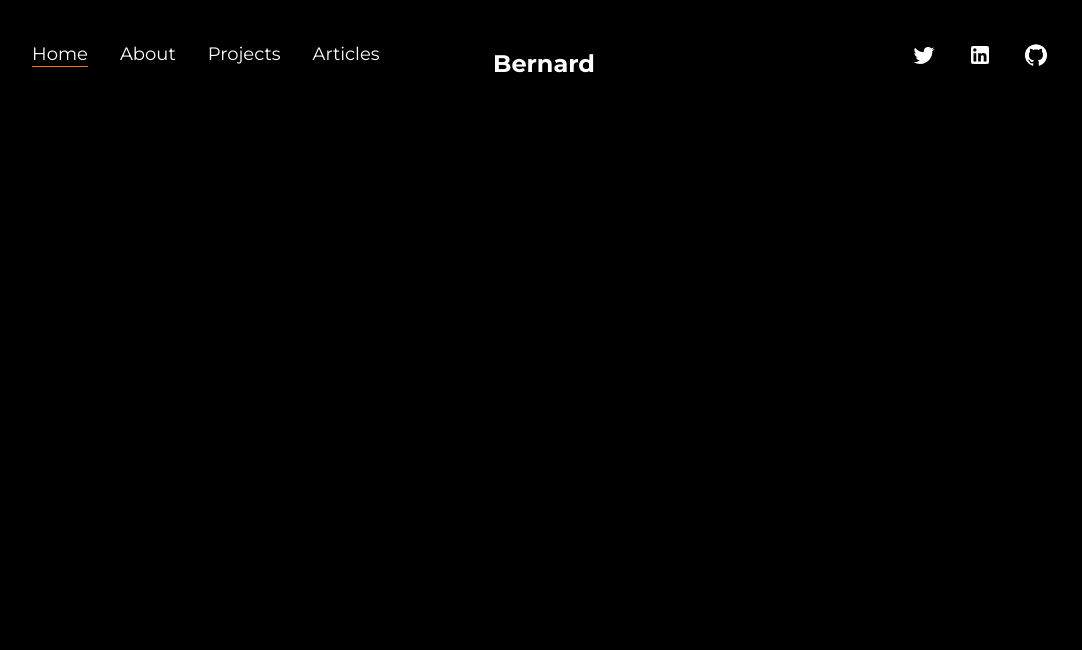
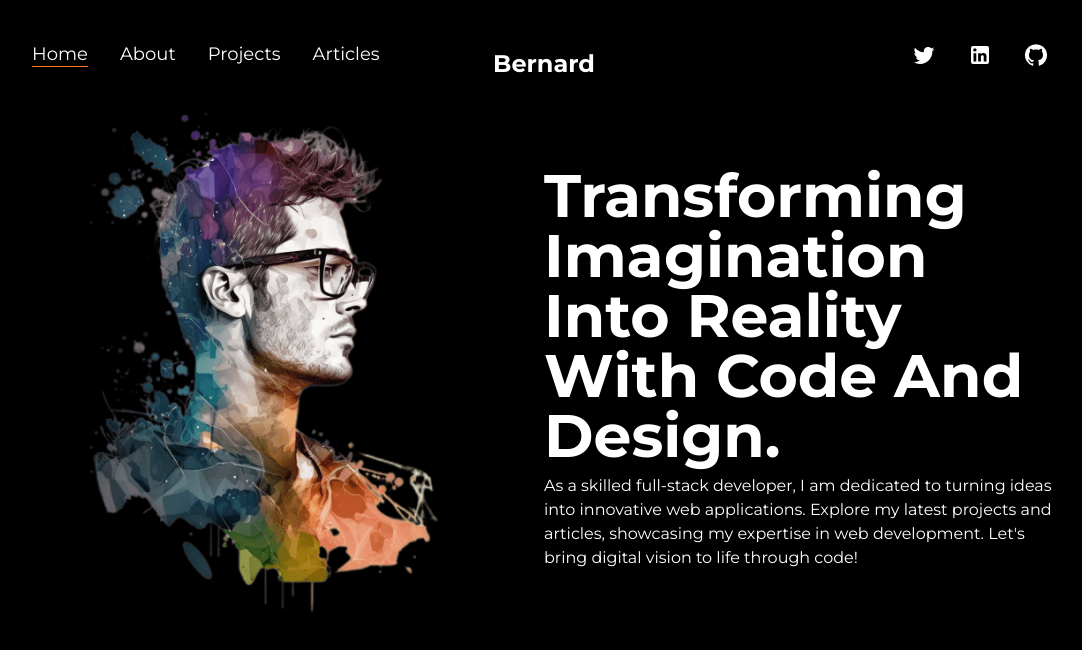
Before and after one commit to Bernard065/bernardbeben, a Next.js app: page / in a window 1280 px wide. Shown: the top 650 px of the page, without its empty margins (96-1178 px from the left). Built offline with nearby package versions, Linux system fonts and the light colour scheme.

Commit message:
creating profile picture

```diff
--- /dev/null
+++ b/src/components/AnimatedText.js
@@ -0,0 +1,24 @@
+import React from 'react';
+import { motion } from 'framer-motion';
+
+const AnimatedText = ({ text, className = '' }) => {
+  return (
+    <div className='w-full mx-auto py-2 flex items-center justify-center text-center overflow-hidden'>
+      <h1 className={`${className} inline-block w-full text-white font-bold capitalize text-8xl`}>
+        {text.split(' ').map((word, index) => (
+          <motion.span
+            key={word + '-' + index}
+            initial={{ x: -50, opacity: 0 }}
+            animate={{ x: 0, opacity: 1 }}
+            transition={{ duration: 0.8, delay: index * 0.1 }}
+            className='inline-block'
+          >
+            {word}&nbsp;
+          </motion.span>
+        ))}
+      </h1>
+    </div>
+  );
+};
+
+export default AnimatedText;
--- /dev/null
+++ b/src/components/Layout.js
@@ -0,0 +1,11 @@
+import React from 'react'
+
+const Layout = ({ children, className='' }) => {
+  return (
+    <div className={`${className} w-full h-full inline-block z-0 bg-black p-32`}>
+        {children}
+    </div>
+  )
+}
+
+export default Layout
--- a/src/pages/index.js
+++ b/src/pages/index.js
@@ -1,9 +1,10 @@
 import Head from 'next/head'
 import Image from 'next/image'
 import { Inter } from 'next/font/google'
-import styles from '@/styles/Home.module.css'
-
-const inter = Inter({ subsets: ['latin'] })
+import Layout from '@/components/Layout'
+import profilePic from '../../public/images/profile/developer-pic-1.png'
+import AnimatedText from '@/components/AnimatedText'
+import { motion } from 'framer-motion'
 
 export default function Home() {
   return (
@@ -14,7 +15,20 @@
         <meta name="viewport" content="width=device-width, initial-scale=1" />
         <link rel="icon" href="/favicon.ico" />
       </Head>
-      <main>
+      <main className='flex items-center w-full min-h-full text-white'>
+        <Layout className='pt-0'>
+          <div className='w-full flex items-center justify-between'>
+            <div className='w-1/2'>
+              <Image src={profilePic} alt='profile' className='w-full h-auto' />
+            </div>
+            <div className='w-1/2 flex flex-col items-center self-center'>
+              <AnimatedText text='Transforming Imagination into Reality with Code and Design.' className='!text-6xl !text-left' />
+              <p>
+              As a skilled full-stack developer, I am dedicated to turning ideas into innovative web applications. Explore my latest projects and articles, showcasing my expertise in web development. Let's bring digital vision to life through code!
+              </p>
+            </div>
+          </div>
+        </Layout>
       </main>
     </>
   )
```
Also changed, not shown: public/images/profile/developer-pic-2.jpg (deleted).
